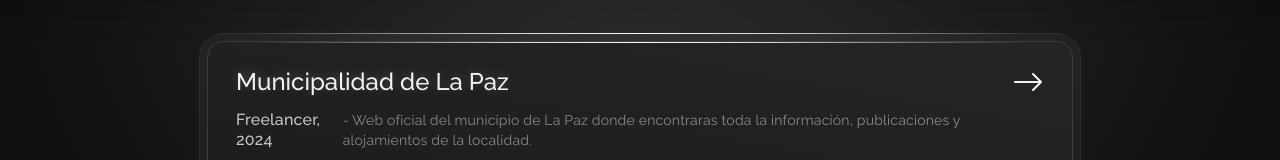
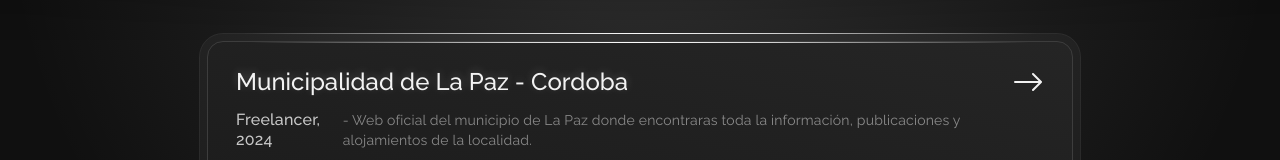
Before and after one commit to SnowDevLC/Portfolio, a React (Vite) app in the folder client/: page /projects in a window 1280 px wide. Shown: the part 127-287 px from the top of the page. Built offline with nearby package versions, Linux system fonts and the light colour scheme.

Commit message:
update link munilapaz

```diff
--- a/client/src/assets/db.js
+++ b/client/src/assets/db.js
@@ -1,13 +1,13 @@
 export const projects = [
   {
-    "name": "Municipalidad de La Paz",
+    "name": "Municipalidad de La Paz - Cordoba",
     "description": "Web oficial del municipio de La Paz donde encontraras toda la información, publicaciones y alojamientos de la localidad.",
     "skills": ["JavaScript", "React.js", "Node.js", "PostgreSQL", "CSS", "HTML"],
     "company": "Freelancer",
     "position": "Desarrollador FullStack",
     "age": 2024,
     "github": "https://github.com/SnowDevLC/Projects/tree/main/Countries-APP",
-    "deploy": "https://muni-la-paz.vercel.app/",
+    "deploy": "https://munilapazcba.gob.ar",
     "isDeploy": true,
     "image": "/projects/muni.webp",
     "bgColor": "radial-gradient(circle at 50% 0, rgb(0, 205, 55, 0.2), rgba(0, 0, 0, 0) 80%), radial-gradient(circle at 50% 0, rgb(0, 205, 55, 0.2), rgba(0, 0, 0, 0))"
--- a/client/src/components/NavBar/NavBar.jsx
+++ b/client/src/components/NavBar/NavBar.jsx
@@ -58,7 +58,7 @@
                             </a>
                             <a
                                 className={style.social}
-                                href="https://drive.google.com/file/d/1HI6tna5YOVspn_lPmQGycFrLtUzFVNDr/view?usp=share_link"
+                                href="https://drive.google.com/file/d/1GR6j6Xlmg9XYjInKLJ30fLf0EoMA3WZE/view?usp=drive_link"
                                 target="___blank"
                             >
                                 CV
```
